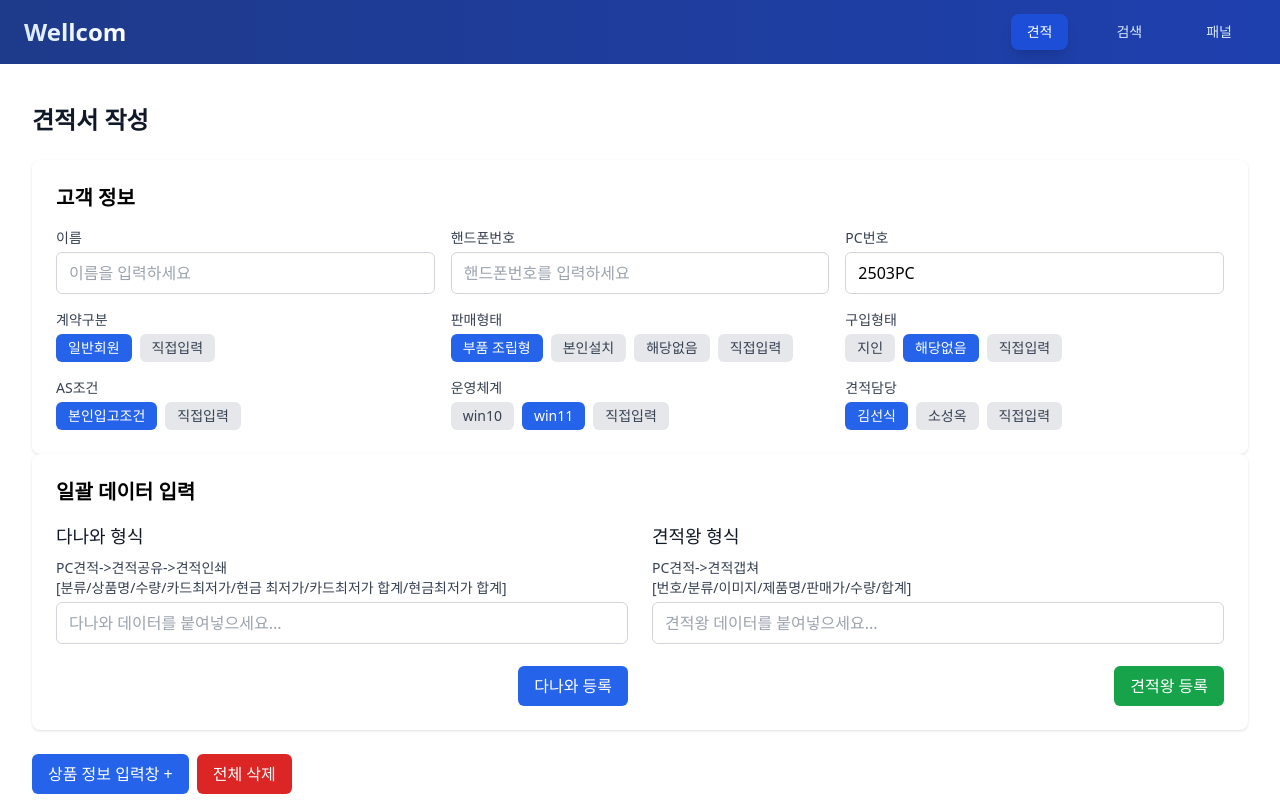
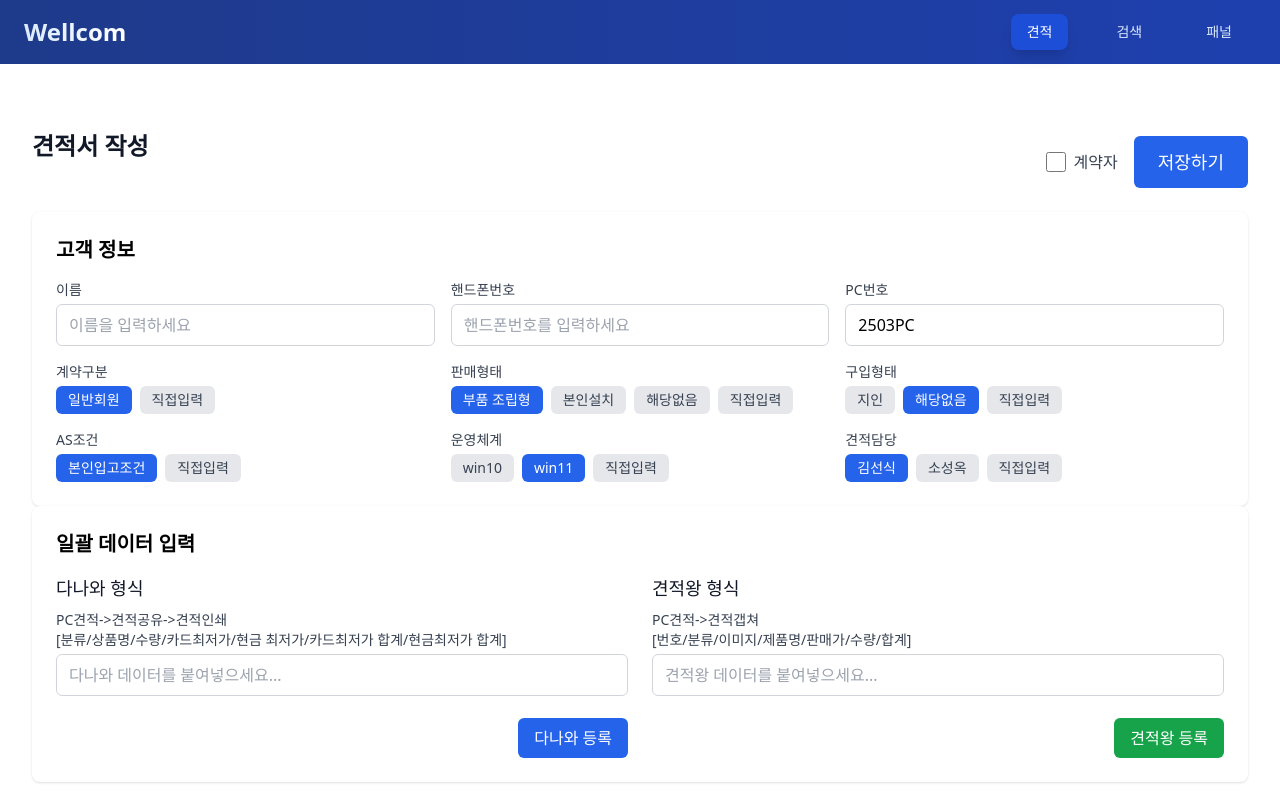
Before and after one commit to kcj980/wellcompro, a Next.js app: page /estimate in a window 1280 px wide. Shown: the top 800 px of the page. Built offline with nearby package versions, Linux system fonts and the light colour scheme.

Commit message:
편리기능 버튼들 상하단 모두 추가

```diff
--- a/app/estimate/[id]/page.js
+++ b/app/estimate/[id]/page.js
@@ -407,7 +407,49 @@
             </div>
           </div>
         )}
+
+        {/* 뒤로 가기 및 작업 버튼 */}
+        <div className="flex justify-between items-center pt-3 mb-6">
+          <button
+            onClick={handleBackClick}
+            className="flex items-center text-blue-600 hover:text-blue-800"
+          >
+            <svg className="w-5 h-5 mr-1" fill="none" stroke="currentColor" viewBox="0 0 24 24" xmlns="http://www.w3.org/2000/svg">
+              <path strokeLinecap="round" strokeLinejoin="round" strokeWidth={2} d="M10 19l-7-7m0 0l7-7m-7 7h18" />
+            </svg>
+            목록으로 돌아가기
+          </button>
+
+          <div className="flex gap-2">
+            <button
+              onClick={handleQuoteClick}
+              className="bg-green-500 text-white px-4 py-2 rounded-md hover:bg-green-600 flex items-center"
+              disabled={loading || error}
+            >
+              <svg className="w-5 h-5 mr-1" fill="none" stroke="currentColor" viewBox="0 0 24 24" xmlns="http://www.w3.org/2000/svg">
+                <path strokeLinecap="round" strokeLinejoin="round" strokeWidth={2} d="M17 17h2a2 2 0 002-2v-4a2 2 0 00-2-2H5a2 2 0 00-2 2v4a2 2 0 002 2h2m2 4h6a2 2 0 002-2v-4a2 2 0 00-2-2H9a2 2 0 00-2 2v4a2 2 0 002 2zm8-12V5a2 2 0 00-2-2H9a2 2 0 00-2 2v4h10z" />
+              </svg>
+              견적서
+            </button>
+            <button
+              onClick={handleEditClick}
+              className="bg-yellow-500 text-white px-4 py-2 rounded-md hover:bg-yellow-600"
+              disabled={loading || error}
+            >
+              수정
+            </button>
+            <button
+              onClick={handleDeleteClick}
+              className="bg-red-500 text-white px-4 py-2 rounded-md hover:bg-red-600"
+              disabled={loading || error}
+            >
+              삭제
+            </button>
+          </div>
+        </div>
+
       </div>
+
     </div>
   );
 }
--- a/app/estimate/page.js
+++ b/app/estimate/page.js
@@ -1159,6 +1159,64 @@
         <h1 className="text-2xl font-bold text-gray-900">
           {isEditMode ? '견적서 수정' : '견적서 작성'}
         </h1>
+
+        {/* 저장하기/수정하기 버튼 영역 */}
+        <div className="mt-8 flex justify-center items-center gap-4">
+          {/* 계약자 체크박스 */}
+          <div className="flex items-center">
+            <input
+              type="checkbox"
+              id="contractor-checkbox"
+              checked={isContractor}
+              onChange={handleContractorChange}
+              className="h-5 w-5 text-blue-600 rounded border-gray-300 focus:ring-blue-500"
+            />
+            <label htmlFor="contractor-checkbox" className="ml-2 text-gray-700 font-medium">
+              계약자
+            </label>
+          </div>
+
+          <button
+            type="button"
+            onClick={saveEstimate}
+            disabled={saveStatus.loading}
+            className={`px-6 py-3 rounded-md text-white text-lg ${
+              saveStatus.loading
+                ? 'bg-gray-400 cursor-not-allowed'
+                : 'bg-blue-600 hover:bg-blue-700'
+            }`}
+          >
+            {saveStatus.loading ? (
+              <span className="flex items-center">
+                <svg
+                  className="animate-spin -ml-1 mr-2 h-5 w-5 text-white"
+                  xmlns="http://www.w3.org/2000/svg"
+                  fill="none"
+                  viewBox="0 0 24 24"
+                >
+                  <circle
+                    className="opacity-25"
+                    cx="12"
+                    cy="12"
+                    r="10"
+                    stroke="currentColor"
+                    strokeWidth="4"
+                  ></circle>
+                  <path
+                    className="opacity-75"
+                    fill="currentColor"
+                    d="M4 12a8 8 0 018-8V0C5.373 0 0 5.373 0 12h4zm2 5.291A7.962 7.962 0 014 12H0c0 3.042 1.135 5.824 3 7.938l3-2.647z"
+                  ></path>
+                </svg>
+                저장중...
+              </span>
+            ) : isEditMode ? (
+              '수정하기'
+            ) : (
+              '저장하기'
+            )}
+          </button>
+        </div>
       </div>
 
       {/* 로딩 중일 때 표시되는 로딩 스피너 */}
--- a/app/quote/[id]/consumer/page.js
+++ b/app/quote/[id]/consumer/page.js
@@ -669,6 +669,29 @@
           </div>
         )}
       </div>
+
+      {/* 뒤로가기 및 주요 컨트롤 */}
+      <div className="flex justify-between items-center pt-3 mb-4">
+        <button
+          onClick={() => router.back()}
+          className="flex items-center text-gray-600 hover:text-gray-800 font-medium transition-colors px-3 py-2 rounded-md hover:bg-gray-100"
+        >
+          <svg xmlns="http://www.w3.org/2000/svg" className="h-5 w-5 mr-1" viewBox="0 0 20 20" fill="currentColor">
+            <path fillRule="evenodd" d="M9.707 14.707a1 1 0 01-1.414 0l-4-4a1 1 0 010-1.414l4-4a1 1 0 011.414 1.414L7.414 9H15a1 1 0 110 2H7.414l2.293 2.293a1 1 0 010 1.414z" clipRule="evenodd" />
+          </svg>
+          돌아가기
+        </button>
+
+        <button
+          onClick={handlePrint}
+          className="flex items-center bg-sky-500 hover:bg-sky-600 text-white font-semibold py-2 px-4 rounded-lg shadow transition-colors"
+        >
+          <svg xmlns="http://www.w3.org/2000/svg" className="h-5 w-5 mr-1" viewBox="0 0 20 20" fill="currentColor">
+            <path fillRule="evenodd" d="M5 4v3H4a2 2 0 00-2 2v3a2 2 0 002 2h1v2a2 2 0 002 2h6a2 2 0 002-2v-2h1a2 2 0 002-2V9a2 2 0 00-2-2h-1V4a2 2 0 00-2-2H7a2 2 0 00-2 2zm8 0H7v3h6V4zm0 8H7v4h6v-4z" clipRule="evenodd" />
+          </svg>
+          인쇄하기
+        </button>
+      </div>
     </div>
   );
 }
```
